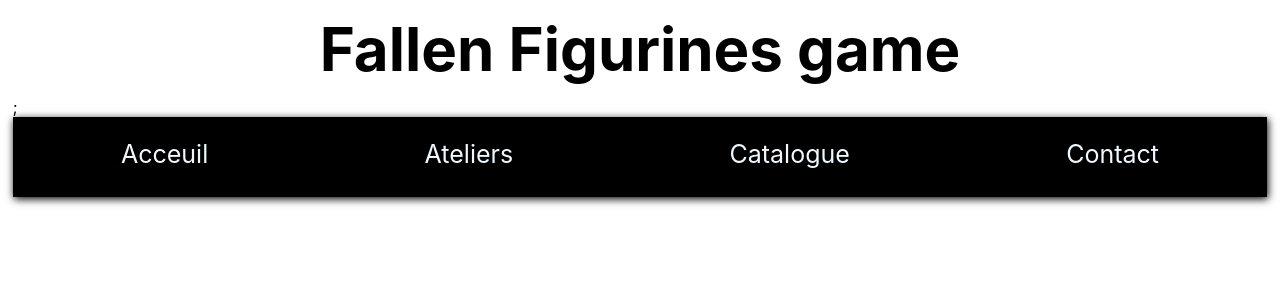
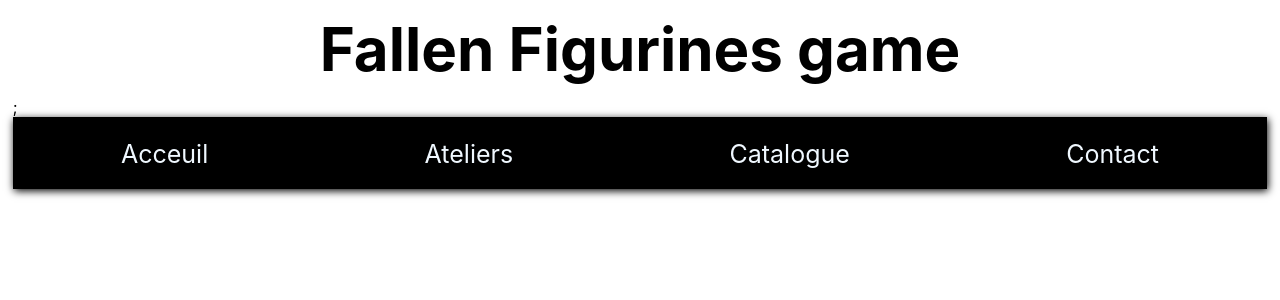
Before and after one commit to TICONFRED27/figurine-wd, a React (Vite) app in the folder frontend/: page / in a window 1280 px wide. Shown: the top 300 px of the page. Built offline with nearby package versions, Linux system fonts and the light colour scheme.

Commit message:
Update Navbar.scss

```diff
--- a/frontend/src/components/Navbar/Navbar.scss
+++ b/frontend/src/components/Navbar/Navbar.scss
@@ -6,7 +6,7 @@
 .navbar {
   width: 100%;
   background-color: black;
-  height: 10vh;
+  height: 9vh;
   box-shadow: 1px 2px 8px 0px #000000;
 }
 
```
